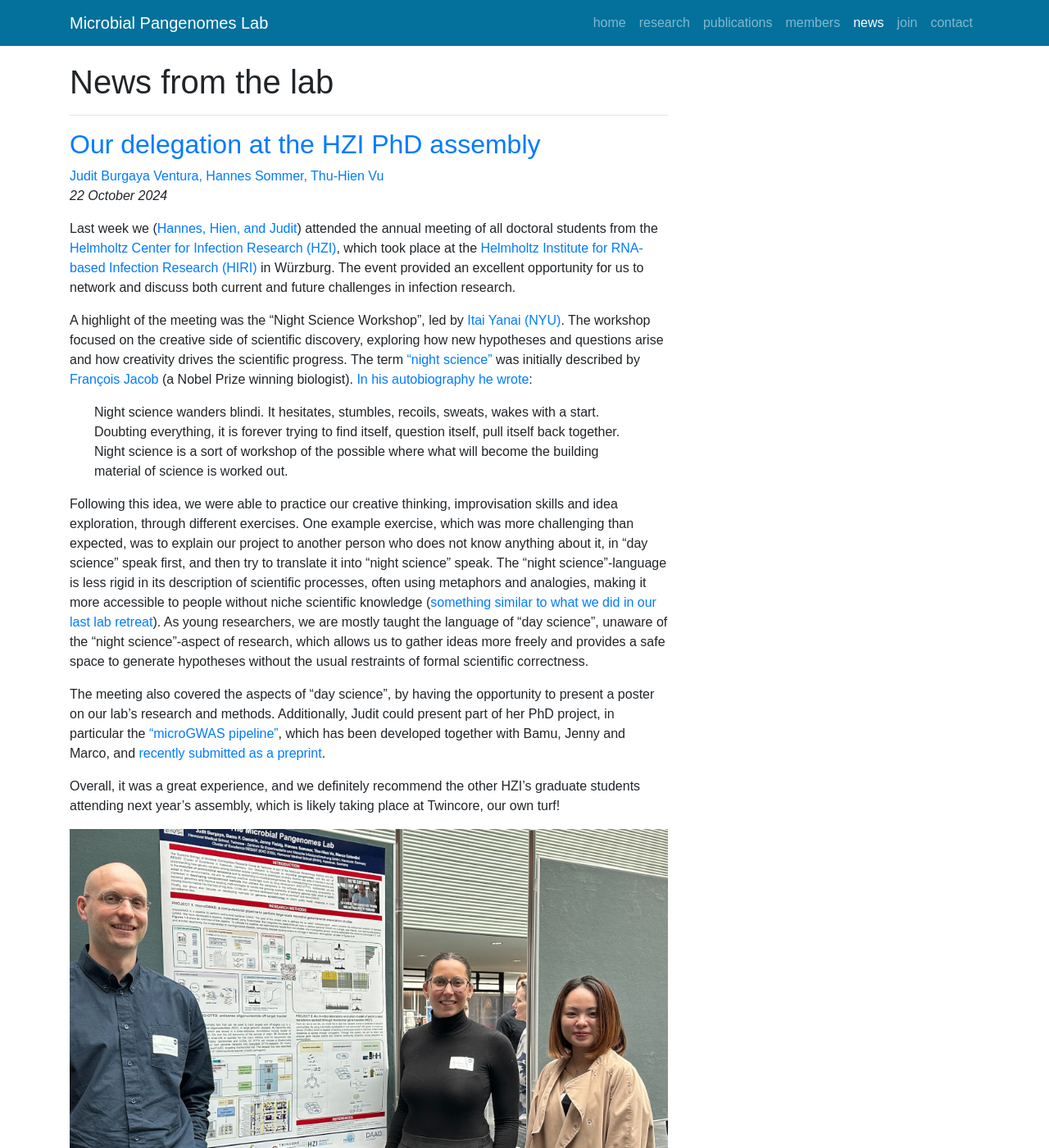
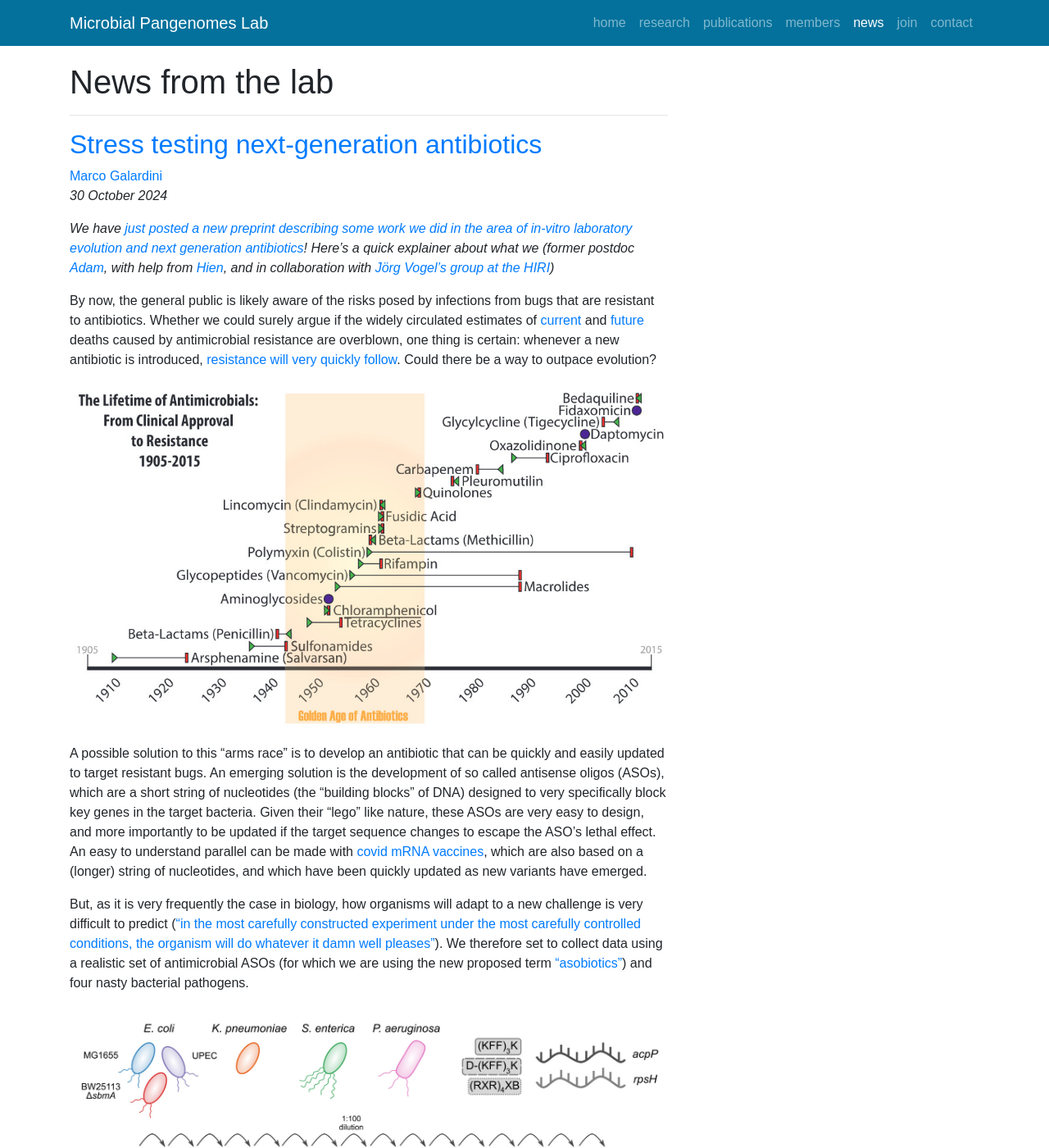
Before and after one commit to microbial-pangenomes-lab/microbial-pangenomes-lab.github.io, a Jekyll site: the page built from news/index.html, in a window 1280 px wide and 1400 px high. Shown: the whole window at 82% size. Built offline with Jekyll 4.4.1, drawn with Linux system fonts in a browser that asks for light colours; nearby versions of some CDN libraries; the list of posts is cut into pages by our own code; comment, search, counter and statistics services are not loaded; some of the changed text lies outside the part shown.

Commit message:
New preprint and companion post

```diff
--- a/_data/publications.yml
+++ b/_data/publications.yml
@@ -45,6 +45,19 @@
 #       url: https://twitter.com/LifeHasOrder/status/1172327493451145218
 #     - name: Celebratory Tweetstorm by corresponding author First Surname
 #       url: https://twitter.com/mctucsf/status/1172334750205218816
+
+ - title: "A systematic identification of resistance determinants to antisense antibiotics suggests adaptation strategies dependent on the delivery peptide"
+   citation: "**Mulkern, A. J.**, **Vu, T.-H.**, Popella, L., Kerrinnes, T., Đurica-Mitić, S., Barquist, L., Vogel, J., & **Galardini, M.** (2024). A systematic identification of resistance determinants to antisense antibiotics suggests adaptation strategies dependent on the delivery peptide (p. 2024.10.29.620885). bioRxiv. https://doi.org/10.1101/2024.10.29.620885"
+   date: '202410'
+   image: '/static/img/pub/mulkern_2024.jpg'
+   biorxiv: '2024.10.29.620885'
+   links:
+     - name: Summary blog post
+       url: "../2024/10/30/Stress-testing-next-generation-antibiotics/"
+     - name: Ananalysis repository
+       url: https://github.com/microbial-pangenomes-lab/2024_aso_evolution
+     - name: Raw sequencing reads
+       url: https://www.ebi.ac.uk/ena/browser/view/PRJEB81806
 
  - title: "Real-time identification of epistatic interactions in SARS-CoV-2 from large genome collections"
    citation: "**Innocenti, G.**, Obara, M., Costa, B., Jacobsen, H., Katzmarzyk, M., Cicin-Sain, L., Kalinke, U., & **Galardini, M.** (2024). Real-time identification of epistatic interactions in SARS-CoV-2 from large genome collections. Genome Biology, 25(1), 228."
--- /dev/null
+++ b/_posts/2024-10-30-Stress-testing-next-generation-antibiotics.md
@@ -0,0 +1,59 @@
+---
+title: Stress testing next-generation antibiotics
+author: Marco Galardini
+short: mgalardini
+layout: post
+group: news
+---
+
+_We have [just posted a new preprint describing some work we did in the area of
+in-vitro laboratory evolution and next generation antibiotics](https://www.biorxiv.org/content/10.1101/2024.10.29.620885v1)! Here's a quick explainer
+about what we (former postdoc [Adam]({{ site.url }}/2024/04/26/One-submission-and-one-farewell/), with help from
+[Hien]({{ site.url }}/members/#hvuthu), and in collaboration with
+[Jörg Vogel's group at the HIRI](https://www.helmholtz-hiri.de/en/research/organisation/people/person/prof-joerg-vogel/))_
+
+By now, the general public is likely aware of the risks posed by infections from bugs that are
+resistant to antibiotics. Whether we could surely argue if the widely circulated estimates
+of [current](https://www.johnlees.me/posts/did-1-27m-people-die-from-amr-in-2019/) and
+[future](https://journals.plos.org/plosmedicine/article?id=10.1371/journal.pmed.1002184) deaths caused by antimicrobial resistance are overblown, one thing is
+certain: whenever a new antibiotic is introduced, [resistance will very quickly follow](https://journals.asm.org/doi/10.1128/mBio.01966-21).
+Could there be a way to outpace evolution?
+
+<img class="img-fluid" src="{{ site.url }}/static/img/news/20241030_abx.jpg" alt="Figure 1 from 10.1128/mBio.01966-21 demonstrating that resistance to antibiotics has always been discovered soon after they have been introduced">
+
+A possible solution to this "arms race" is to develop an antibiotic
+that can be quickly and easily updated to target resistant bugs.
+An emerging solution is the development of so called antisense oligos (ASOs), which are
+a short string of nucleotides (the "building blocks" of DNA) designed to
+very specifically block
+key genes in the target bacteria.
+Given their "lego" like nature, these ASOs are very easy to design, and more importantly
+to be updated if the target sequence changes to escape the ASO's lethal effect.
+An easy to understand parallel can be made with [covid mRNA vaccines](https://berthub.eu/articles/posts/reverse-engineering-source-code-of-the-biontech-pfizer-vaccine/), which are also based
+on a (longer) string of nucleotides, and which
+have been quickly updated as new variants have emerged.
+
+But, as it is very frequently the case in biology, how organisms will adapt to
+a new challenge is very difficult to predict
+(["in the most carefully constructed experiment under the most carefully controlled conditions, the organism will do whatever it damn well pleases"](https://blog.codinghorror.com/the-organism-will-do-what-it-damn-well-pleases/)).
+We therefore set to collect data using a realistic set of antimicrobial ASOs (for which we are using the new proposed term ["asobiotics"](https://www.helmholtz-hiri.de/en/newsroom/news/detail/news/focus-on-precision-antibacterials/))
+and four nasty bacterial pathogens.
+
+<img class="img-fluid" src="{{ site.url }}/static/img/news/20241030_aso.jpg" alt="Figure 1a from our preprint showing the strains and asobiotics used, as well as the laboratory evolution protocol">
+
+Given that an asobiotic needs a cell delivery component to reach the inside of a bacterial cell to exert its effect,
+we hypothesized that we would see two classes of adaptive mutations being induced after treatment: one shutting the cell down
+from the entry of the asobiotic, and one changing the target DNA sequence so that even if the asobiotic entered the cell
+it would not have been able to bother its growth.
+
+<img class="img-fluid" src="{{ site.url }}/static/img/news/20241030_scheme.jpg" alt="A cartoon depicting the two kinds of mutations we expected to see and their impact on asobiotic resistance">
+
+We indeed observed the two classes of mutations appearing (and the second class of mutations had never been reported before),
+which confirms that in general bacteria
+are very good at escaping whichever treatment we throw at them. But interestingly, which of the two kinds of
+mutations would appear was heavily dependent on the nature of the cell delivery mechanism.
+Given that cell delivery is harder to update than the "lego" like part, we propose that
+particular care should be given to the choice of a delivery mechanism for which resistance
+is induced at the lowest possible frequency. By following this simple advice and continuing in
+improving this new class of antibiotics we are hoping to be able to eventually be able
+to keep up with the evolution of antimicrobial resistance.
```
Also changed, not shown: static/img/news/20241030_abx.jpg (added), static/img/news/20241030_aso.jpg (added), static/img/news/20241030_scheme.jpg (added), static/img/pub/mulkern_2024.jpg (added).
